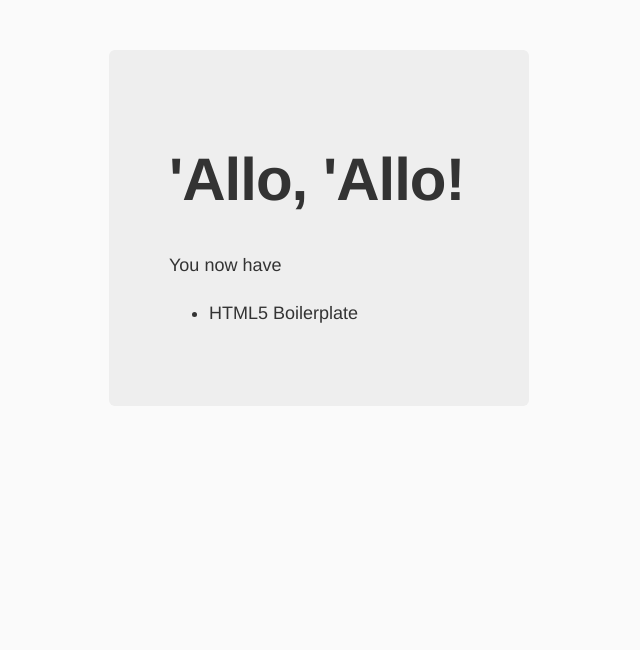
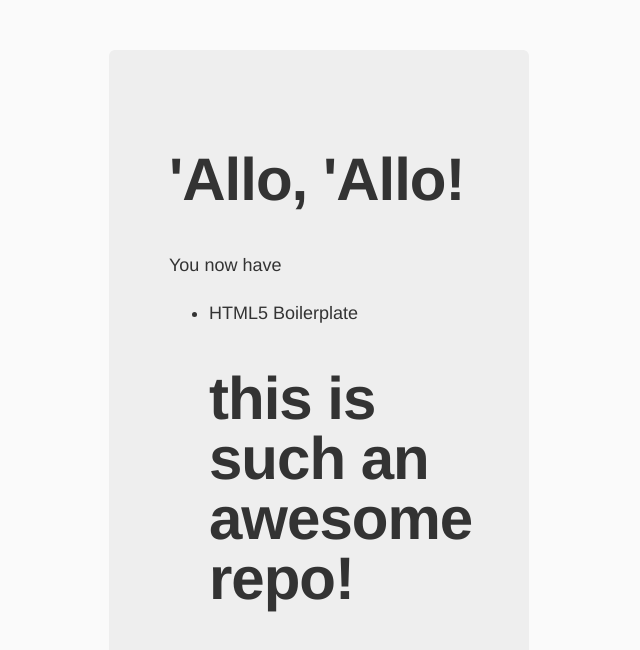
Before and after one commit to gitHUDtester/multi-contrib-repo, a website: page app/index.html in a window 1280 px wide. Shown: the whole page, without its empty margins (321-961 px from the left). Drawn offline with nearby package versions, Linux system fonts and the light colour scheme; files that its build step writes are made by us from their sources.

Commit message:
testing commit

```diff
--- a/app/index.html
+++ b/app/index.html
@@ -25,6 +25,7 @@
           <p>You now have</p>
           <ul>
             <li>HTML5 Boilerplate</li>
+            <h1>this is such an awesome repo!</h1>
 
 
           </ul>
```
